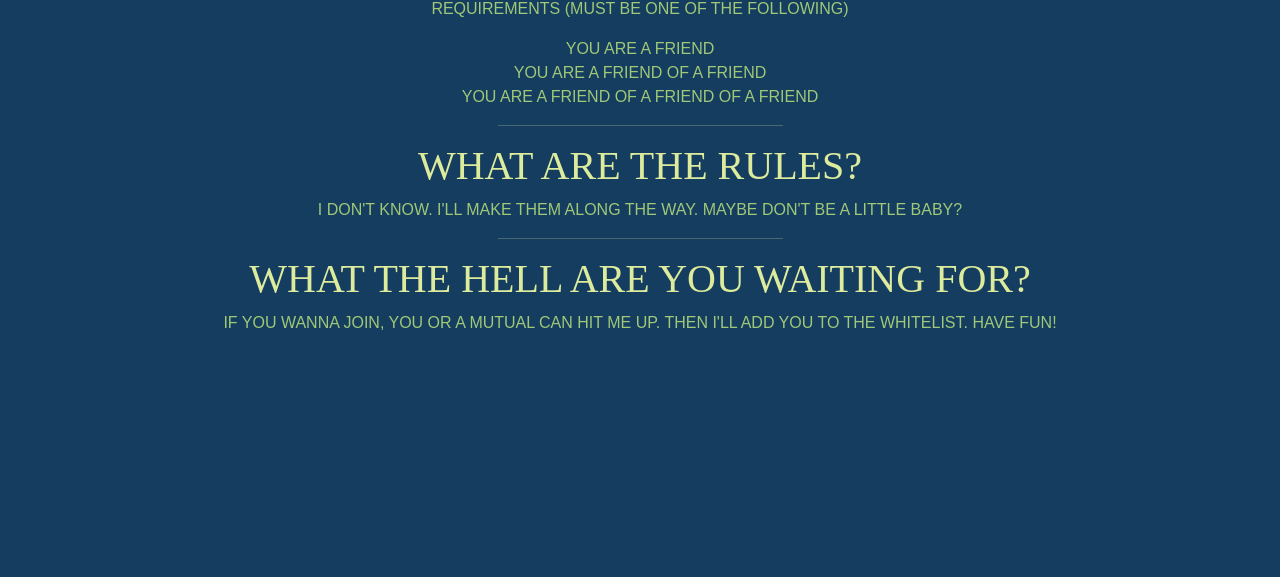
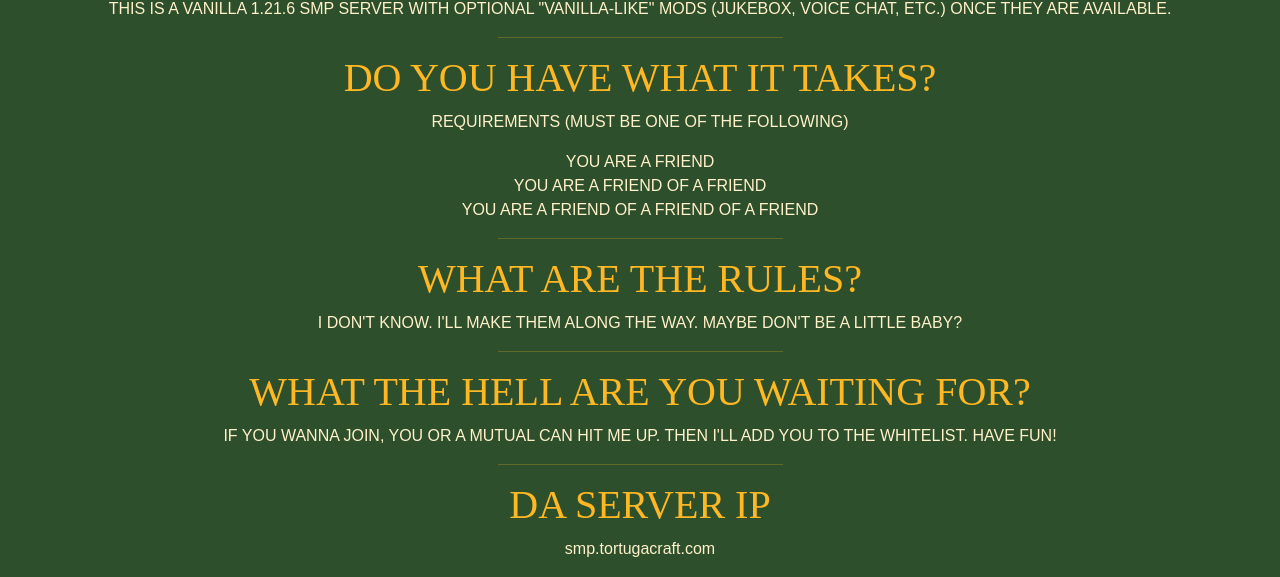
Before and after one commit to jgvalero/tortugacraft.com, a plain HTML site: page index.html in a window 1280 px wide. Shown: the part 692-1269 px from the top of the page. Before the commit the page ends 1043 px from the top, so only its background shows below. Drawn offline with nearby package versions, Linux system fonts and the light colour scheme; a web font is replaced by a local one.

Commit message:
Update theme and add more info

```diff
--- a/index.html
+++ b/index.html
@@ -11,6 +11,7 @@
       crossorigin="anonymous"
     />
     <link rel="stylesheet" type="text/css" href="styles.css" />
+    <link rel="icon" href="favicon.png" />
     <link rel="preconnect" href="https://fonts.googleapis.com" />
     <link rel="preconnect" href="https://fonts.gstatic.com" crossorigin />
     <link
@@ -36,6 +37,13 @@
 
       <div class="row text-center">
         <h2 class="display-2">THE SMP</h2>
+        <h2 class="display-6">WHAT KINDA SERVER?</h2>
+        <p>
+          THIS IS A VANILLA 1.21.6 SMP SERVER WITH OPTIONAL "VANILLA-LIKE" MODS
+          (JUKEBOX, VOICE CHAT, ETC.) ONCE THEY ARE AVAILABLE.
+        </p>
+        <hr class="short-hr mx-auto" />
+
         <h2 class="display-6">DO YOU HAVE WHAT IT TAKES?</h2>
         <p>REQUIREMENTS (MUST BE ONE OF THE FOLLOWING)</p>
         <ul>
@@ -61,6 +69,12 @@
           IF YOU WANNA JOIN, YOU OR A MUTUAL CAN HIT ME UP. THEN I'LL ADD YOU TO
           THE WHITELIST. HAVE FUN!
         </p>
+        <hr class="short-hr mx-auto" />
+      </div>
+
+      <div class="row text-center">
+        <h2 class="display-6">DA SERVER IP</h2>
+        <p>smp.tortugacraft.com</p>
       </div>
     </div>
 
--- a/styles.css
+++ b/styles.css
@@ -1,21 +1,21 @@
 body {
-  background-color: #143d60;
+  background-color: #2d4f2b;
 }
 
 #header {
-  background-color: #27667b;
+  background-color: #708a58;
 }
 
 h1,
 h2,
 hr {
-  color: #ddeb9d;
+  color: #ffb823;
   font-family: "rye";
 }
 
 p,
 ul {
-  color: #a0c878;
+  color: #fff1ca;
   font-family: sans-serif;
 }
 
```
Also changed, not shown: favicon.png (added).
